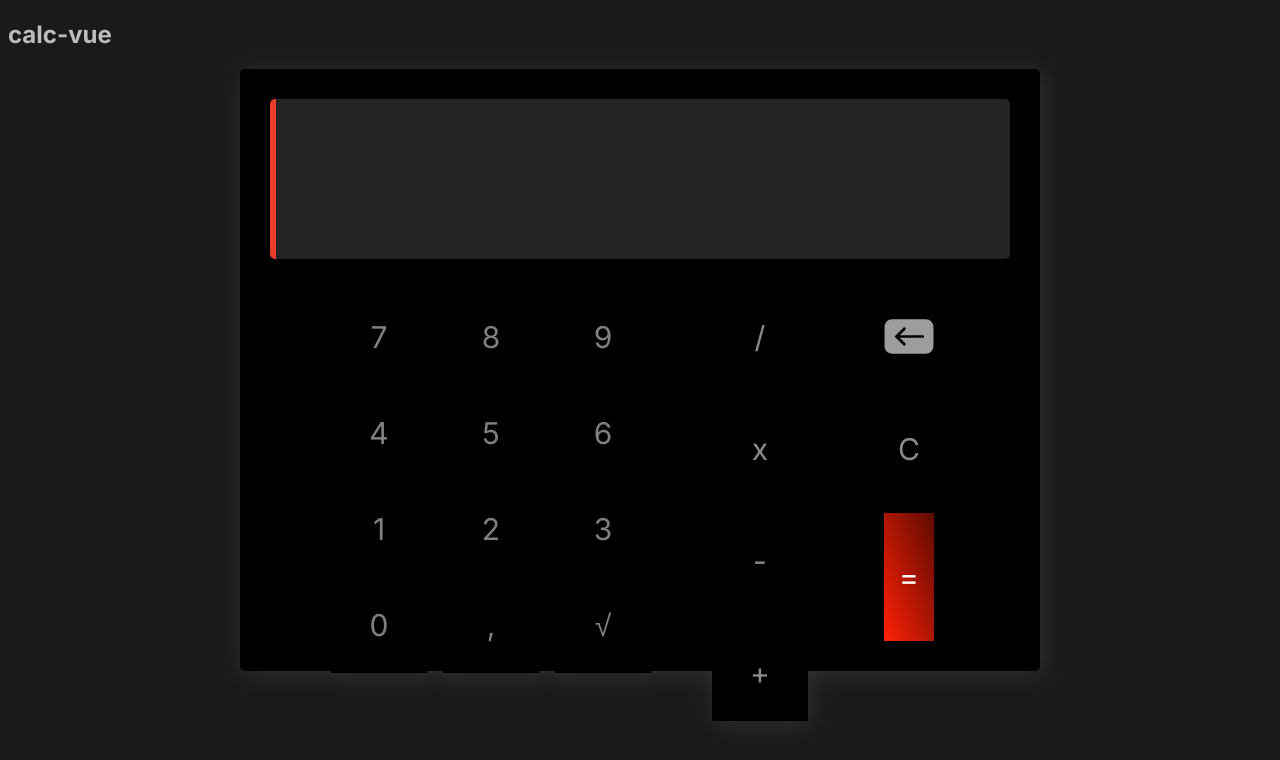
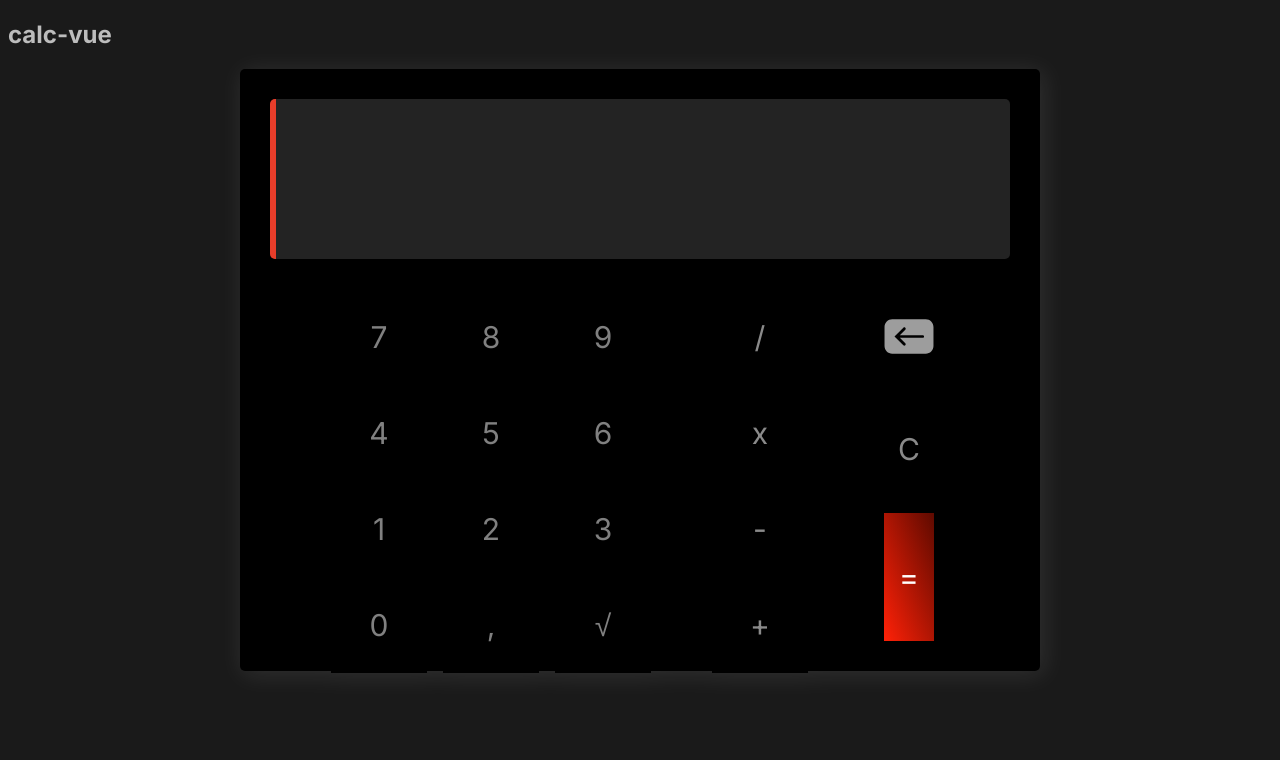
Before and after one commit to senagab/calculator-vue, a Vue app: page / in a window 1280 px wide. Shown: the top 760 px of the page. Built offline with nearby package versions, Linux system fonts and the light colour scheme.

Commit message:
fix: remoção de gap em teclas centrais + chore: remoção de código repetido

```diff
--- a/src/components/Keyboard.vue
+++ b/src/components/Keyboard.vue
@@ -93,10 +93,9 @@ const props = defineProps({
     .keyboard__center {
         display: grid;
         grid-template-columns: 1fr;
-        gap: 1rem;
+        /* gap: 1rem; */
         align-items: center;
-            justify-content: center;
-            align-items: center;
+        justify-content: center;
 
         .keys {
             width: 12vh;
```
